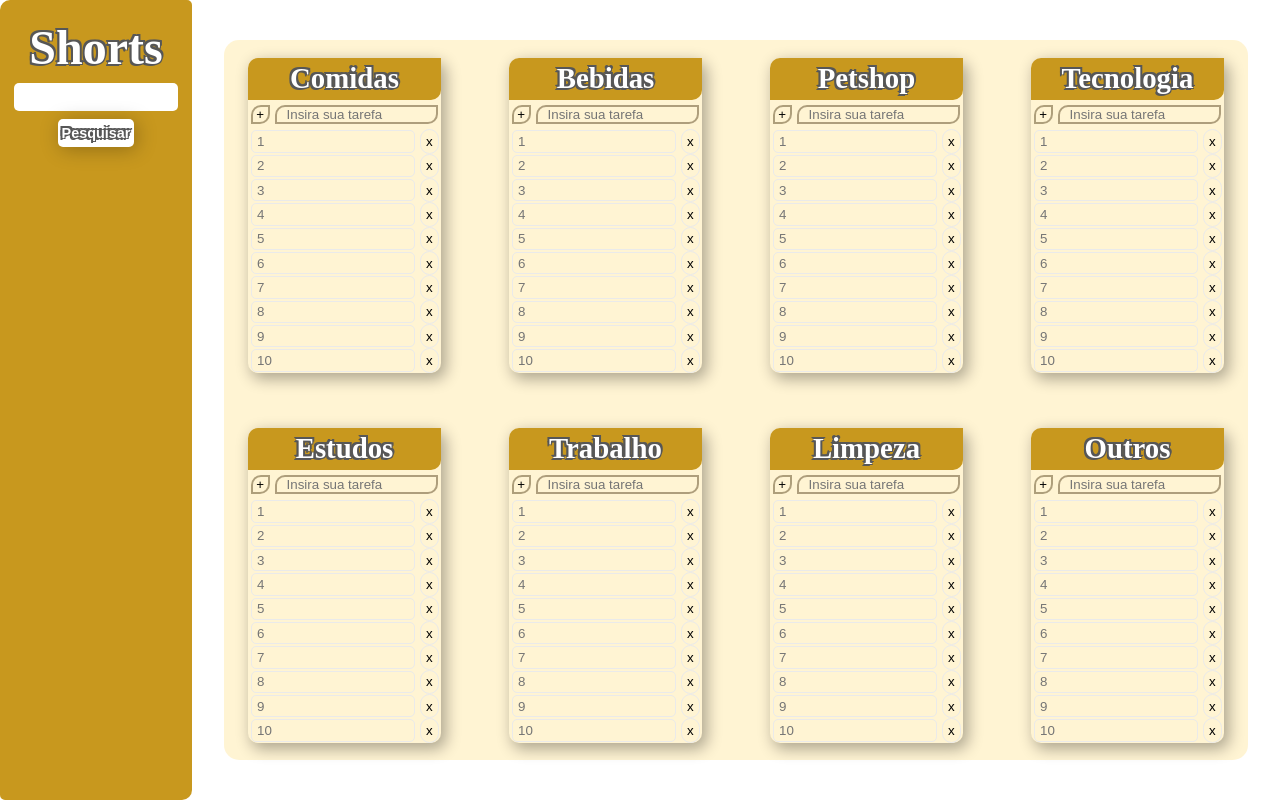
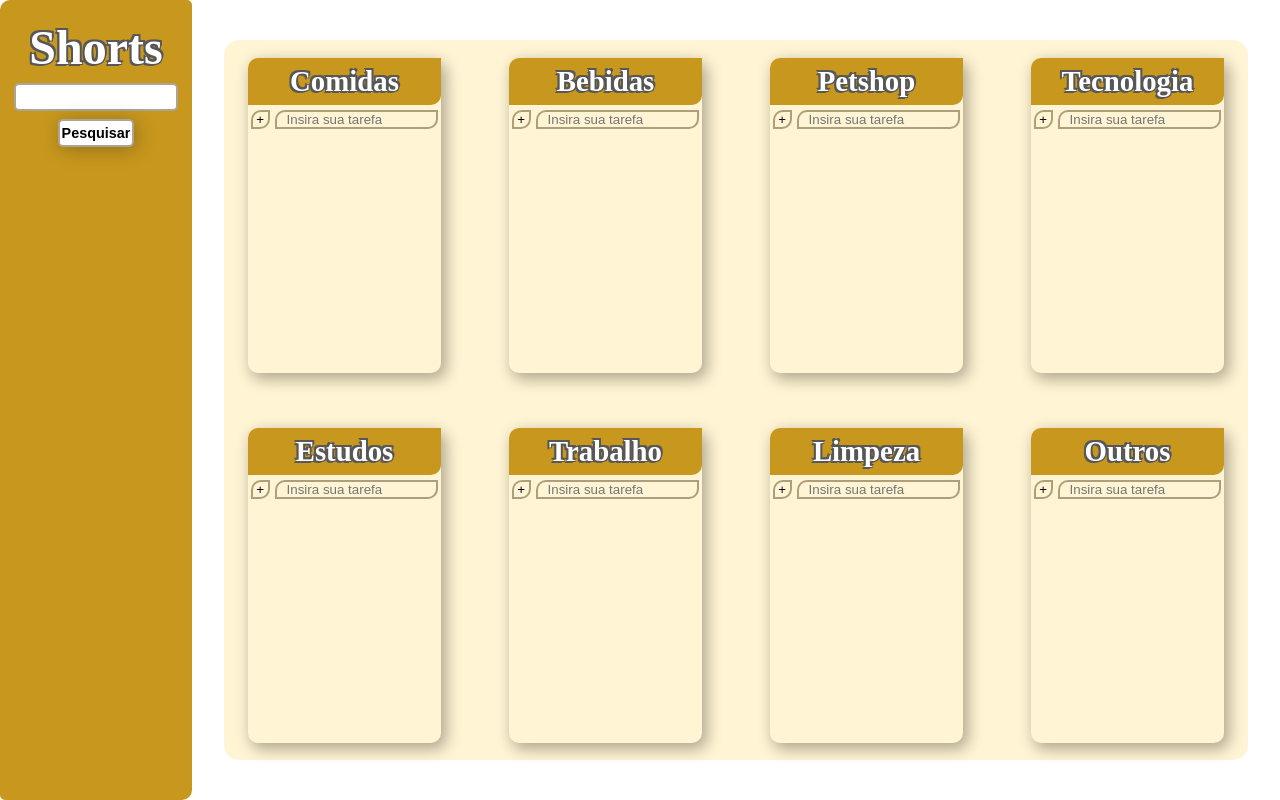
Before and after one commit to devfelipeeduardo/to-do-list-with-api, a React (Vite) app in the folder ToDoListFront/to-do-list-front/: page / in a window 1280 px wide. Built offline with nearby package versions, Linux system fonts and the light colour scheme.

Commit message:
feature: dinamica de adicao e exclusao de tarefas em cada lista concluida.

```diff
--- a/ToDoListFront/to-do-list-front/src/components/List.jsx
+++ b/ToDoListFront/to-do-list-front/src/components/List.jsx
@@ -1,27 +1,60 @@
+import { useState } from 'react';
 import Task from './Task';
 
 import './style.css';
 
 function List({ title }) {
 
+    const [tasks, setTasks] = useState([]);
+    const [newTask, setNewTask] = useState("");
+
+    function handleAddTask() {
+        if (tasks.length == 9) {
+            alert("Só é possível adicionar até 09 tarefas!")
+            return;
+        }
+
+        if (newTask.trim() === "") return;
+
+        const taskObject = {
+            id: Date.now(),
+            text: newTask
+        };
+
+        setTasks([...tasks, taskObject]);
+        setNewTask("");
+
+
+    }
+
+    function handleDeleteTask(idToDelete) {
+        setTasks(tasks.filter((_, index) => index!== idToDelete));
+    }
+
     return (
         <div className="list">
             <div className="list-title">{title}</div>
             <div className="add-task-container">
-                <button className="add-task-button">+</button>
-                <input className="add-task-input-text" type="text" placeholder="Insira sua tarefa"></input>
+                <button
+                    className="add-task-button"
+                    onClick={handleAddTask}
+                >+</button>
+
+                <input
+                    className="add-task-input-text"
+                    type="text"
+                    placeholder="Insira sua tarefa"
+                    value={newTask}
+                    onChange={(e) => setNewTask(e.target.value)}></input>
             </div>
             <div className="tasks-container">
-                <Task placeholder="1" />
-                <Task placeholder="2" />
-                <Task placeholder="3" />
-                <Task placeholder="4" />
-                <Task placeholder="5" />
-                <Task placeholder="6" />
-                <Task placeholder="7" />
-                <Task placeholder="8" />
-                <Task placeholder="9" />
-                <Task placeholder="10" />
+                {tasks.map((task, index) => (
+                    <Task
+                        key={task.id}
+                        placeholder={task.text}
+                        handleDeleteTask={() => handleDeleteTask(index)}
+                    />
+                ))}
             </div>
         </div>
     );
--- a/ToDoListFront/to-do-list-front/src/components/Task.jsx
+++ b/ToDoListFront/to-do-list-front/src/components/Task.jsx
@@ -1,15 +1,16 @@
-function Task({ placeholder }) {
-
+function Task({ placeholder, handleDeleteTask}) {
 
     return (
         <>
             <div className="task-row-container">
                 <input className="task-input" type="text" placeholder={placeholder} />
-                <button className="delete-task-button">x</button>
+                <button
+                className="delete-task-button"
+                onClick={handleDeleteTask}
+                >x</button>
             </div>
         </>
     )
-
 }
 
 export default Task;
--- a/ToDoListFront/to-do-list-front/src/components/style.css
+++ b/ToDoListFront/to-do-list-front/src/components/style.css
@@ -82,7 +82,7 @@ nav>.search-container {
     width: 85%;
     height: 35%;
     border-radius: 5px;
-    border: 1px solid transparent;
+    border: 2px solid rgba(64, 42, 5, 0.425);
 }
 
 .search-container>.search-input:focus {
@@ -99,16 +99,9 @@ nav>.search-container {
     font-weight: 600;
     cursor: pointer;
     background: rgb(255, 255, 255);
-    color: white;
+    color: rgb(0, 0, 0);
     transition: transform 300ms ease;
-    text-shadow:
-        -1px -1px 0 rgb(87, 87, 87),
-        1px -1px 0 rgb(87, 87, 87),
-        -1px 1px 0 rgb(87, 87, 87),
-        1px 1px 0 rgb(87, 87, 87),
-        -2px -2px 0 rgb(87, 87, 87),
-        2px -2px 0 rgb(87, 87, 87),
-        -2px 2px 0 rgb(87, 87, 87);
+    border: 2px solid rgba(64, 42, 5, 0.425);
 }
 
 .search-button:hover {
@@ -122,7 +115,6 @@ nav>.search-container {
     flex-direction: column;
     width: 80%;
     height: 90%;
-    /* background-color: aquamarine; */
     border-radius: 10px;
     box-shadow: 4px 5px 15px 1px rgba(0, 0, 0, 0.32);
 }
@@ -133,7 +125,7 @@ nav>.search-container {
     align-items: center;
     flex-direction: column;
     width: 100%;
-    height: 15%;
+    min-height: 15%;
     border-radius: 10px 0px;
     background-color: rgb(200, 152, 30);
     font-size: 1.8rem;
@@ -151,12 +143,11 @@ nav>.search-container {
 }
 
 .list>.tasks-container {
-    display: flex;
-    justify-content: center;
-    align-items: center;
-    flex-direction: column;
+    display: grid;
+    grid-template-rows: repeat(10, 1fr);
+    gap: 5px;
+    height: 85%;
     border-radius: 10px;
-    height: 85%;
     border-radius: 10px 0px;
 }
 
@@ -209,15 +200,14 @@ nav>.search-container {
 /**/
 .list .task-row-container {
     display: flex;
-    justify-content: space-around;
+    justify-content: space-between;
     position: relative;
-    height: 90%;
     width: 100%;
 }
 
 .task-row-container>.task-input {
-    box-sizing: border-box;
-    width: 85%;
+    flex: 1;
+    height: 100%;
     margin: 1px 1px 1px 1px;
     padding: 0px 0px 0px 5px;
     border-radius: 5px;
@@ -239,15 +229,17 @@ nav>.search-container {
 .task-row-container>.delete-task-button {
     position: relative;
     width: 10%;
+    height: 10%;
     border-radius: 30px;
     border: none;
     border: 1px solid rgb(234, 234, 234);
     background-color: transparent;
-    transition: all 800ms ease-in-out;
+    transition: all 350ms ease-in-out;
 }
 
 .task-row-container>.delete-task-button:hover {
     cursor: pointer;
-    transform: scale(1);
+    transform: scale(0.9);
     border: 1px solid rgb(255, 195, 195);
+    color: rgb(255, 0, 0);
 }
```
